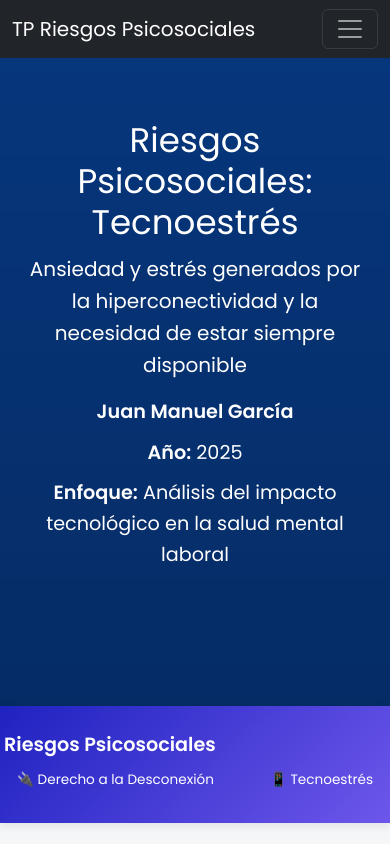
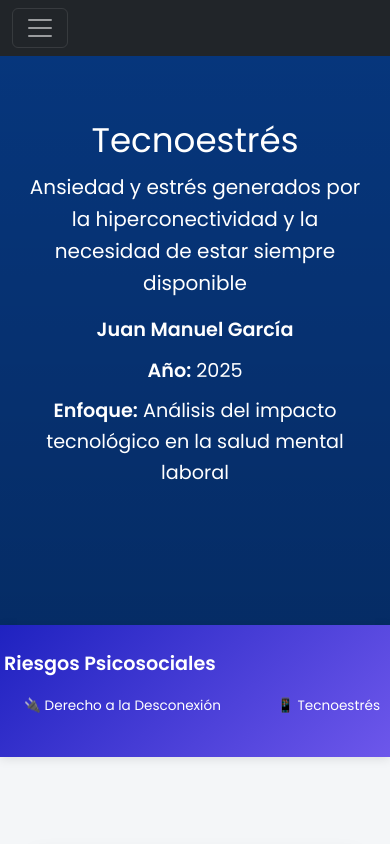
Before and after one commit to juanmanuelg1987/PP1-TP3-garcia-juan, a plain HTML site: page tecnoestres.html in a window 390 px wide. Shown: the top 844 px of the page. Drawn offline with nearby package versions, Linux system fonts and the light colour scheme.

Commit message:
acgchique letra

```diff
--- a/css/estilo.css
+++ b/css/estilo.css
@@ -131,9 +131,11 @@ footer {
     }
 
     .nav-links {
-        width: 100%;
-        justify-content: center;
+            padding: 0.5rem 0.25rem !important;
+        font-size: 0.85rem !important;
+        white-space: nowrap;
     }
+
 }
 
 
--- a/tecnoestres.html
+++ b/tecnoestres.html
@@ -3,7 +3,7 @@
 <head>
   <meta charset="UTF-8" />
   <meta name="viewport" content="width=device-width, initial-scale=1" />
-  <title>✌🏼️Tecnoestrés - Riesgos Psicosociales</title>
+  <title>✌🏼️Tecnoestrés </title>
   <link href="https://cdn.jsdelivr.net/npm/bootstrap@5.3.3/dist/css/bootstrap.min.css" rel="stylesheet" />
   <link rel="stylesheet" href="css/estilo.css" />
 </head>
@@ -12,7 +12,7 @@
   <!-- NAVBAR -->
   <nav class="navbar navbar-expand-lg navbar-dark bg-dark fixed-top">
     <div class="container">
-      <a class="navbar-brand" href="#">TP Riesgos Psicosociales</a>
+
       <button class="navbar-toggler" type="button" data-bs-toggle="collapse" data-bs-target="#navbarNav">
         <span class="navbar-toggler-icon"></span>
       </button>
@@ -36,7 +36,7 @@
   <!-- PORTADA -->
   <header class="bg-primary text-white text-center" style="padding: 120px 15px;">
     <div class="container">
-      <h1 class="display-4">Riesgos Psicosociales: Tecnoestrés</h1>
+      <h1 class="display-4"><strong>Tecnoestrés</strong></h1>
       <p class="lead">Ansiedad y estrés generados por la hiperconectividad y la necesidad de estar siempre disponible</p>
       <p class="mb-1"><strong>Juan Manuel García</strong></p>
       <p class="mb-1"><strong>Año:</strong> 2025</p>
```
Also changed, not shown: index.html (+2 -2 lines).
